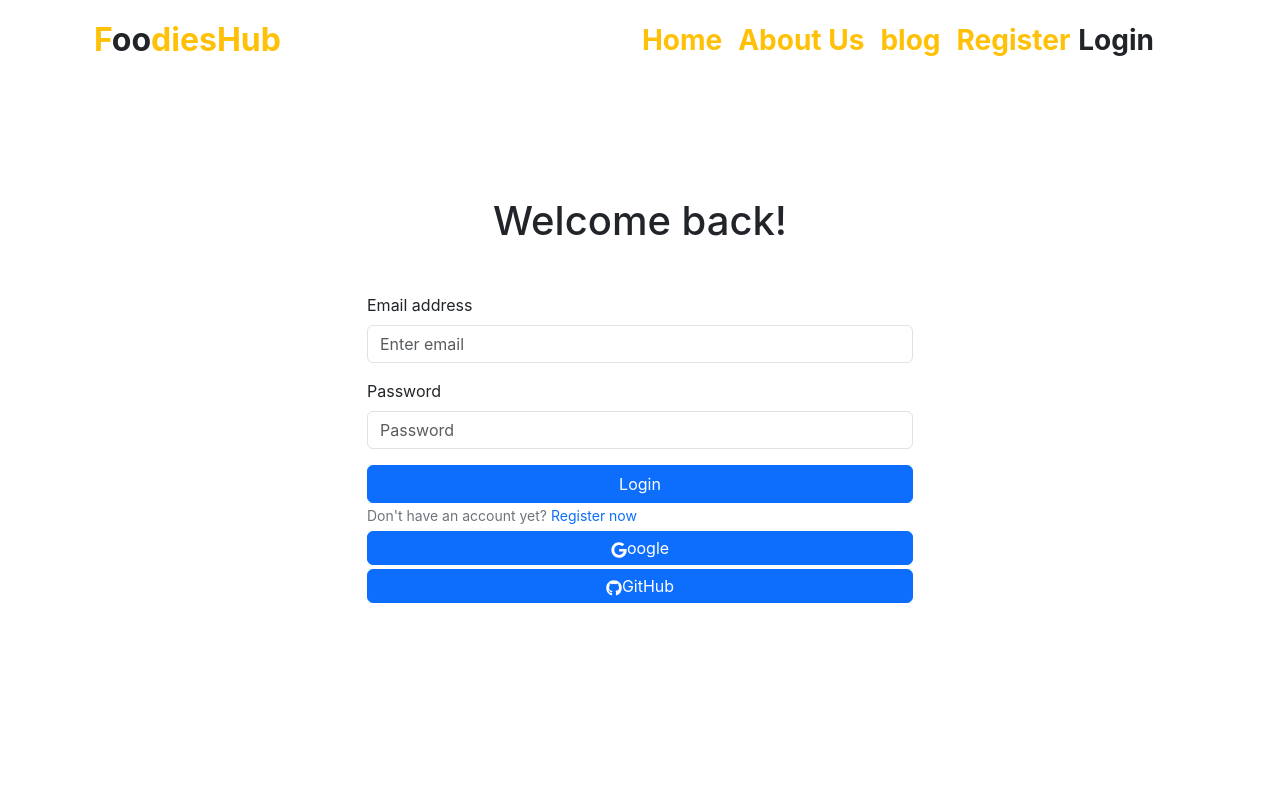
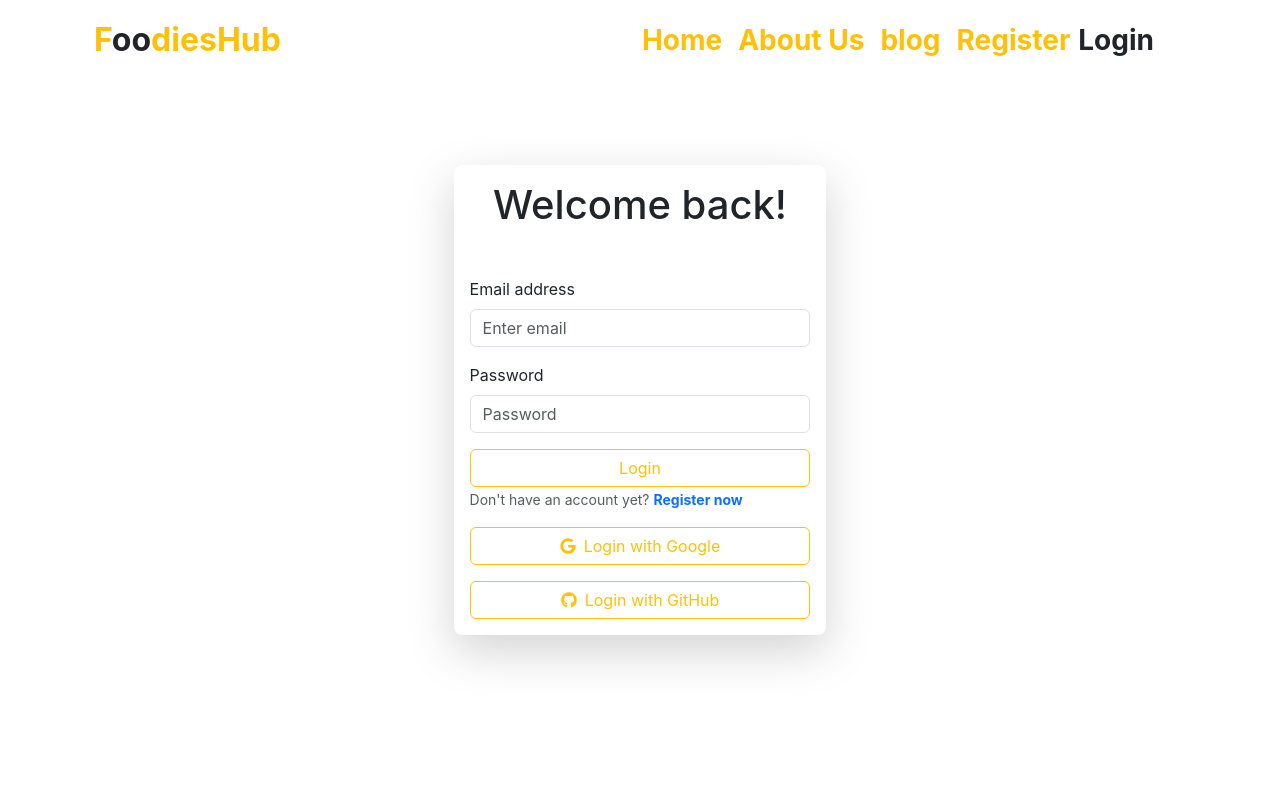
Before and after one commit to sanaullahsaber/foodies-hub, a React (Vite) app: page /login in a window 1280 px wide. Shown: the top 800 px of the page. Built offline with nearby package versions, Linux system fonts and the light colour scheme; no server answers.

Commit message:
login page change the color

```diff
--- a/src/pages/Login/Login/Login.jsx
+++ b/src/pages/Login/Login/Login.jsx
@@ -1,5 +1,5 @@
 import React, { useContext } from "react";
-import { Container } from "react-bootstrap";
+import { Card, Container } from "react-bootstrap";
 import Button from "react-bootstrap/Button";
 import { Link, useLocation, useNavigate } from "react-router-dom";
 import Form from "react-bootstrap/Form";
@@ -68,9 +68,14 @@ const Login = () => {
   };
 
   return (
-    <Container className="d-flex flex-column align-items-center justify-content-center min-vh-100">
+    <Container className="d-flex align-items-center justify-content-center min-vh-100">
+      <Card
+        className="shadow-lg border-0 rounded-3"
+        style={{ maxWidth: "400px" }}
+      >
+        <Card.Body>
           <h1 className="text-center mb-5">Welcome back!</h1>
-      <Form onSubmit={handleLogin} className="w-50">
+          <Form onSubmit={handleLogin}>
             <Form.Group className="mb-3" controlId="formBasicEmail">
               <Form.Label>Email address</Form.Label>
               <Form.Control
@@ -89,32 +94,36 @@ const Login = () => {
                 required
               />
             </Form.Group>
-        <Button variant="primary" type="submit" className="w-100">
+            <Button variant="outline-warning" type="submit" className="w-100">
               Login
             </Button>
-        <Form.Text className="mt-3 text-secondary">
+            <Form.Text className="mt-3 text-muted">
               Don't have an account yet?{" "}
-          <Link to="/register" className="text-decoration-none">
+              <Link to="/register" className="text-decoration-none fw-bold">
                 Register now
               </Link>
             </Form.Text>
             <Button
               onClick={handleGoogleSignIn}
-          variant="primary"
+              variant="outline-warning"
               type="submit"
-          className="w-100 mt-1 p-1"
+              className="w-100 mt-3 d-flex align-items-center justify-content-center"
             >
-          <FaGoogle></FaGoogle>oogle
+              <FaGoogle className="me-2" />
+              Login with Google
             </Button>
             <Button
               onClick={handleGithubSignIn}
-          variant="primary"
+              variant="outline-warning"
               type="submit"
-          className="w-100 mt-1 p-1"
+              className="w-100 mt-3 d-flex align-items-center justify-content-center"
             >
-          <FaGithub></FaGithub>GitHub
+              <FaGithub className="me-2" />
+              Login with GitHub
             </Button>
           </Form>
+        </Card.Body>
+      </Card>
     </Container>
   );
 };
```
Lines whose indentation alone changed are shown as unchanged.
